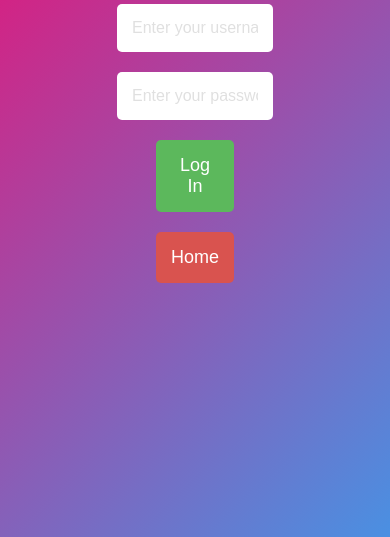
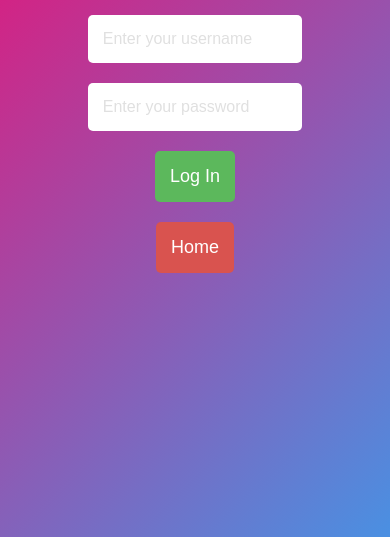
Before and after one commit to Baloyi2/check-me, a plain HTML site: page profile.html in a window 390 px wide. Shown: the part 307-844 px from the top of the page. Drawn offline with Linux system fonts and the light colour scheme.

Commit message:
Add files via upload

```diff
--- a/profile.css
+++ b/profile.css
@@ -25,7 +25,7 @@ h1 {
 }
 
 input {
-    width: 40%; /* Set width to 55% */
+    width: 55%; /* Set width to 55% */
     padding: 15px;
     margin: 10px 0;
     border: none;
@@ -81,6 +81,6 @@ button:last-of-type:hover {
     }
 
      button {
-        width: 20%; /* Make inputs and buttons wider on small screens */
+        width: max-content; /* Make inputs and buttons wider on small screens */
     }
 }
```
